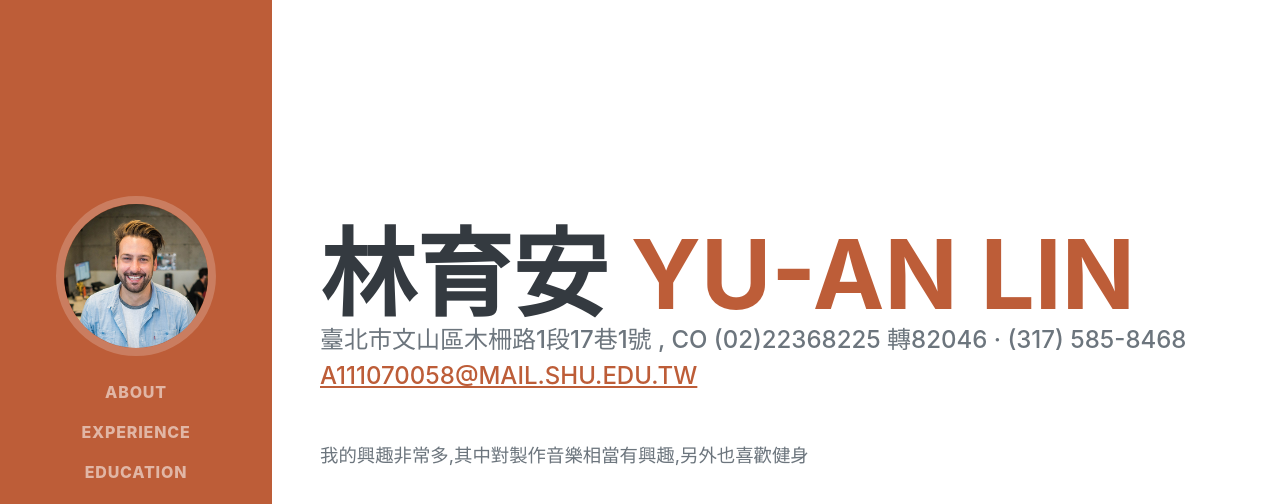
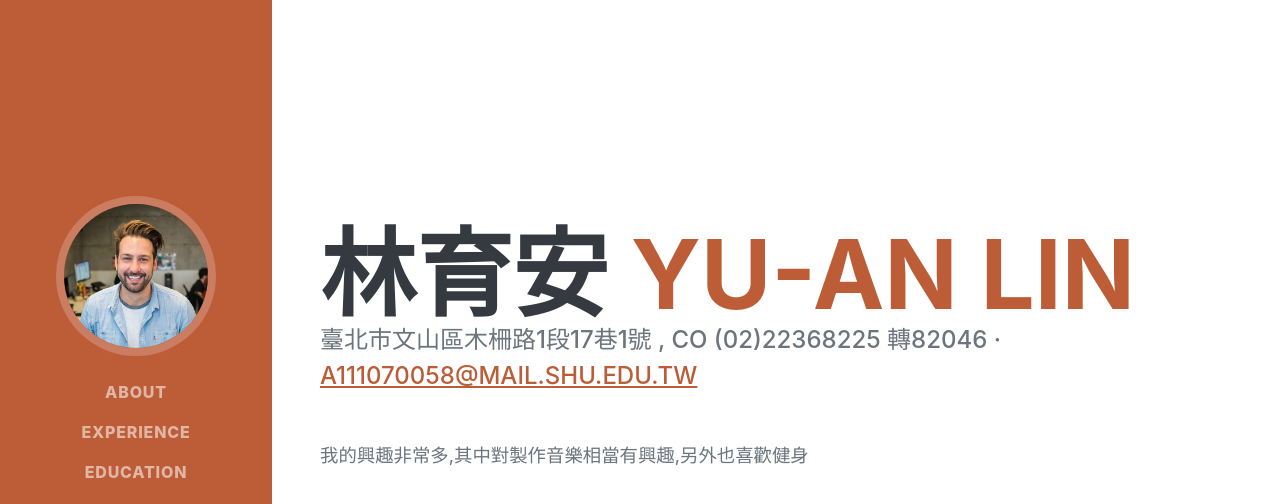
Before and after one commit to LilCAL/LilCAL.github.io, a plain HTML site: page index.html in a window 1280 px wide. Shown: the top 504 px of the page. Drawn offline with nearby package versions, Linux system fonts and the light colour scheme; a web font is replaced by a local one.

Commit message:
aeeggewgwr

```diff
--- a/index.html
+++ b/index.html
@@ -44,7 +44,7 @@
                         <span class="text-primary">Yu-An Lin</span>
                     </h1>
                     <div class="subheading mb-5">
-                        臺北市文山區木柵路1段17巷1號 , CO (02)22368225 轉82046 · (317) 585-8468
+                        臺北市文山區木柵路1段17巷1號 , CO (02)22368225 轉82046 ·
                         <a href="mailto:name@email.com">A111070058@mail.shu.edu.tw</a>
                     </div>
                     <p class="lead mb-5">我的興趣非常多,其中對製作音樂相當有興趣,另外也喜歡健身</p>
```
